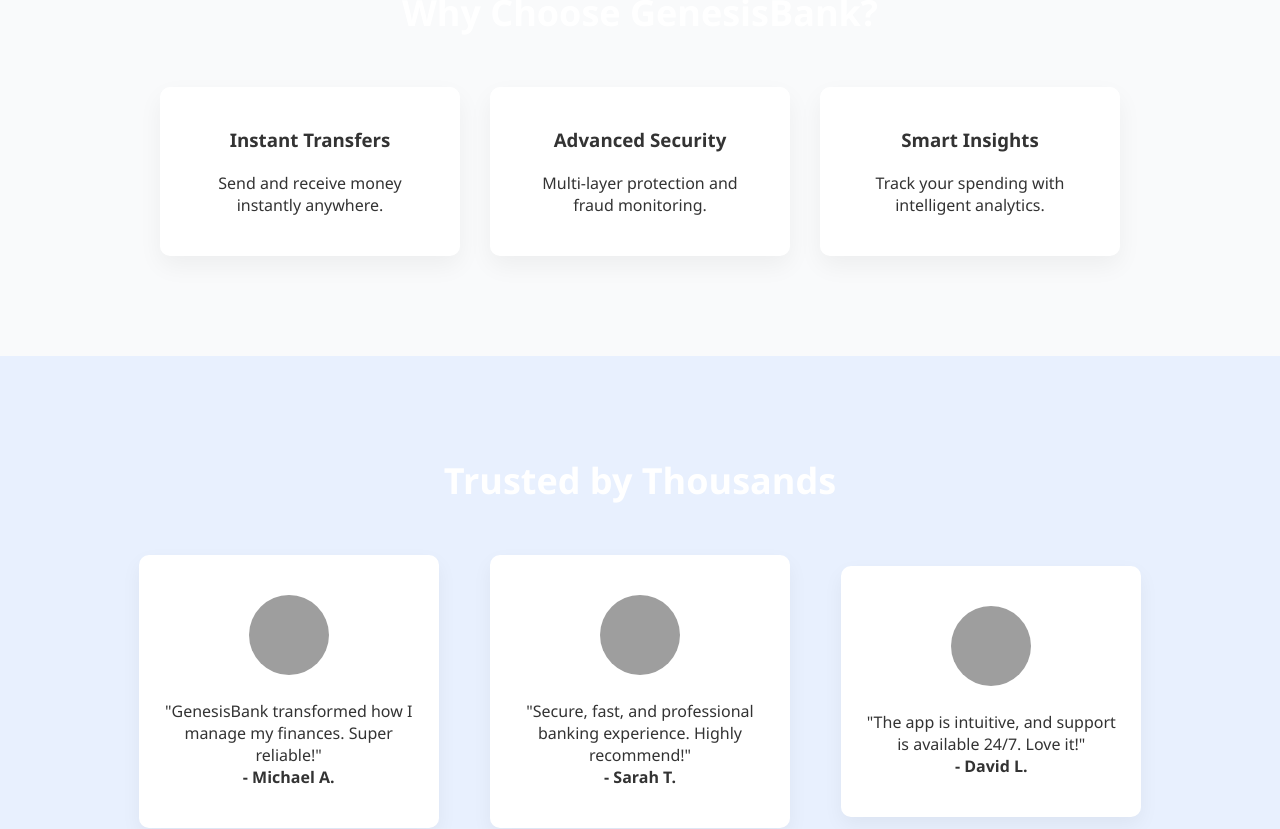
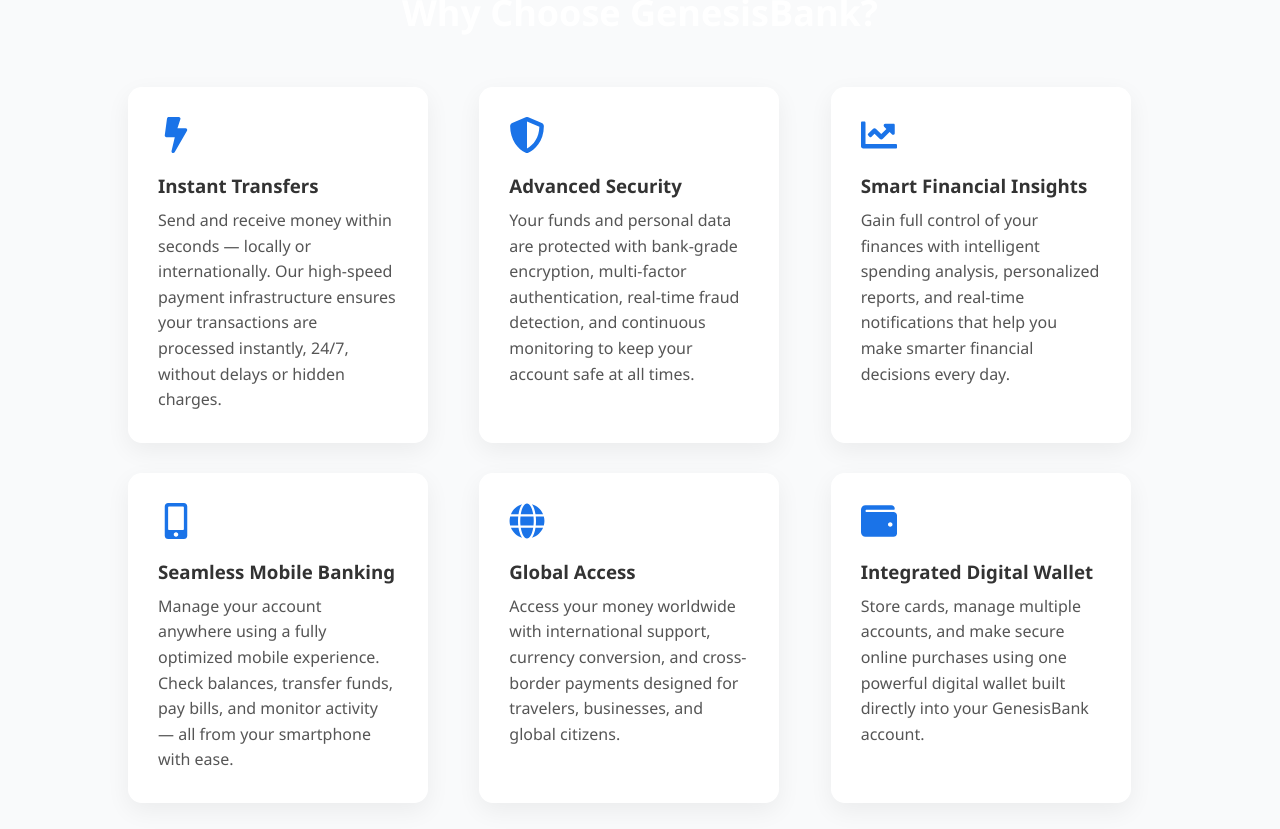
Before and after one commit to BUCHI909/Online-Bank, a React (Vite) app in the folder client/: page / in a window 1280 px wide. Shown: the part 740-1569 px from the top of the page. Built offline with nearby package versions, Linux system fonts and the light colour scheme; grey boxes are pictures that could not be loaded.

Commit message:
Enhance Features component with detailed descriptions and styling for feature cards

```diff
--- a/client/src/components/Features.jsx
+++ b/client/src/components/Features.jsx
@@ -1,20 +1,81 @@
+import { FaBolt, FaShieldAlt, FaChartLine, FaMobileAlt, FaGlobe, FaWallet } from "react-icons/fa";
+
 function Features() {
   return (
     <section id="features" className="section">
-      <h2 className="section-title" data-aos="fade-up">Why Choose GenesisBank?</h2>
+
+      <h2 className="section-title" data-aos="fade-up">
+        Why Choose GenesisBank?
+      </h2>
+
       <div className="features-grid">
+
+        {/* Instant Transfers */}
         <div className="feature-card" data-aos="fade-up" data-aos-delay="100">
+          <FaBolt className="feature-icon" />
           <h3>Instant Transfers</h3>
-          <p>Send and receive money instantly anywhere.</p>
+          <p>
+            Send and receive money within seconds — locally or internationally.
+            Our high-speed payment infrastructure ensures your transactions
+            are processed instantly, 24/7, without delays or hidden charges.
+          </p>
         </div>
+
+        {/* Advanced Security */}
         <div className="feature-card" data-aos="fade-up" data-aos-delay="200">
+          <FaShieldAlt className="feature-icon" />
           <h3>Advanced Security</h3>
-          <p>Multi-layer protection and fraud monitoring.</p>
+          <p>
+            Your funds and personal data are protected with bank-grade encryption,
+            multi-factor authentication, real-time fraud detection, and continuous
+            monitoring to keep your account safe at all times.
+          </p>
         </div>
+
+        {/* Smart Insights */}
         <div className="feature-card" data-aos="fade-up" data-aos-delay="300">
-          <h3>Smart Insights</h3>
-          <p>Track your spending with intelligent analytics.</p>
+          <FaChartLine className="feature-icon" />
+          <h3>Smart Financial Insights</h3>
+          <p>
+            Gain full control of your finances with intelligent spending analysis,
+            personalized reports, and real-time notifications that help you make
+            smarter financial decisions every day.
+          </p>
         </div>
+
+        {/* Mobile Banking */}
+        <div className="feature-card" data-aos="fade-up" data-aos-delay="400">
+          <FaMobileAlt className="feature-icon" />
+          <h3>Seamless Mobile Banking</h3>
+          <p>
+            Manage your account anywhere using a fully optimized mobile experience.
+            Check balances, transfer funds, pay bills, and monitor activity — all
+            from your smartphone with ease.
+          </p>
+        </div>
+
+        {/* Global Access */}
+        <div className="feature-card" data-aos="fade-up" data-aos-delay="500">
+          <FaGlobe className="feature-icon" />
+          <h3>Global Access</h3>
+          <p>
+            Access your money worldwide with international support, currency
+            conversion, and cross-border payments designed for travelers,
+            businesses, and global citizens.
+          </p>
+        </div>
+
+        {/* Digital Wallet */}
+        <div className="feature-card" data-aos="fade-up" data-aos-delay="600">
+          <FaWallet className="feature-icon" />
+          <h3>Integrated Digital Wallet</h3>
+          <p>
+            Store cards, manage multiple accounts, and make secure online
+            purchases using one powerful digital wallet built directly into
+            your GenesisBank account.
+          </p>
+        </div>
+
       </div>
     </section>
   );
--- a/client/src/styles/globals.css
+++ b/client/src/styles/globals.css
@@ -829,3 +829,39 @@
   color: #ff5252;
   font-weight: bold;
 }
+
+
+.features-grid {
+  display: grid;
+  grid-template-columns: repeat(auto-fit, minmax(260px, 1fr));
+  gap: 30px;
+  margin-top: 40px;
+}
+
+.feature-card {
+  background: #fff;
+  padding: 30px;
+  border-radius: 14px;
+  box-shadow: 0 8px 25px rgba(0,0,0,0.06);
+  text-align: left;
+  transition: 0.3s;
+}
+
+.feature-card:hover {
+  transform: translateY(-8px);
+}
+
+.feature-icon {
+  font-size: 36px;
+  color: #1a73e8;
+  margin-bottom: 15px;
+}
+
+.feature-card h3 {
+  margin-bottom: 10px;
+}
+
+.feature-card p {
+  color: #555;
+  line-height: 1.6;
+}
```
